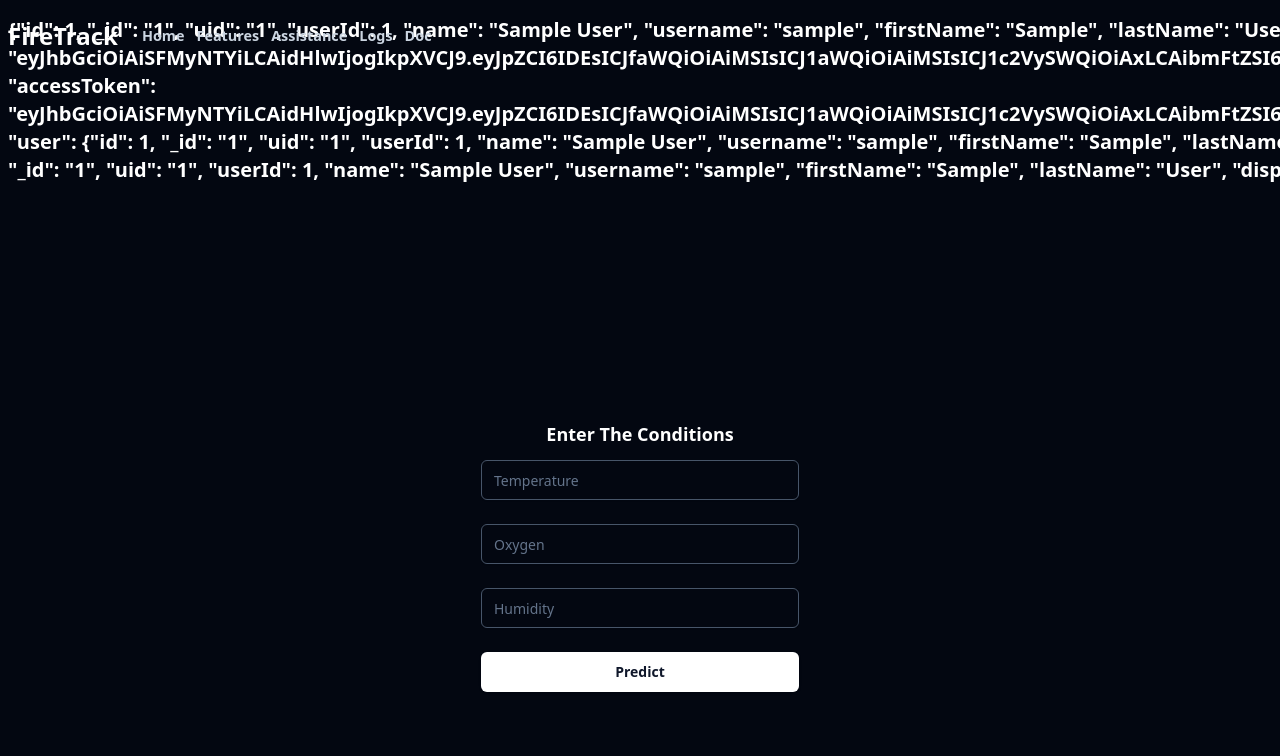
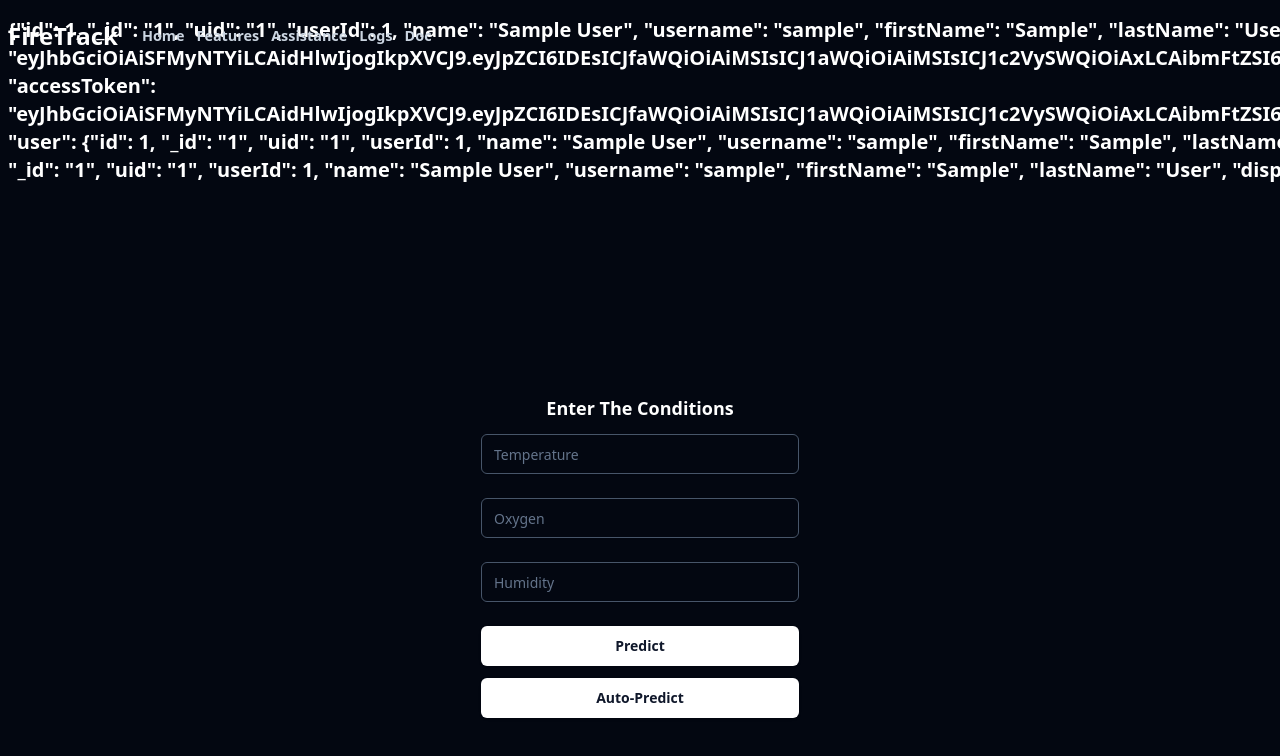
Before and after one commit to Shashivadan/FireTrack, a React app in the folder Frontend/: page /froestprediction in a window 1280 px wide. Shown: the top 756 px of the page. Built offline with nearby package versions, Linux system fonts and the light colour scheme; sample sign-in values are in the browser's storage; the HTML template or start-up script is replaced by a standard one.

Commit message:
feature: add auto prediction

```diff
--- a/Frontend/src/pages/HeroModel.tsx
+++ b/Frontend/src/pages/HeroModel.tsx
@@ -48,7 +48,6 @@ function HeroModel() {
   const onSubmit = async (data: FormTypes) => {
     try {
       const { oxygen, temperature, humidity }: FormTypes = data;
-
       const responseData = await axios.get("/api/v1/model", {
         params: {
           oxygen,
@@ -67,6 +66,31 @@ function HeroModel() {
       }
     }
   };
+
+  const handleAutoPredict = () => {
+    if (!navigator.geolocation) {
+      return toast.error("Geolocation not supported")
+    }
+
+    navigator.geolocation.getCurrentPosition(success, error);
+    async function success(position: GeolocationPosition) {
+      const latitude: number = position.coords.latitude;
+      const longitude: number = position.coords.longitude;
+      const response = await axios.get("/api/v1/autoperdiction", {
+        params: {
+          lat: latitude,
+          lon: longitude
+        }
+      })
+      setResult(response.data.result)
+      toast.success("sussesfull")
+    }
+    function error() {
+      console.log("location not avaialbe ")
+    }
+
+
+  }
 
   return (
     <>
@@ -114,10 +138,16 @@ function HeroModel() {
               </span>
               <Button
                 type="submit"
-                className="h-10 font-[700] py-2 px-4 bg-white text-slate-900 hover:bg-white hover:shadow-[0px_0px_10px_10px_rgba(255,255,255,0.1)]"
-              >
+                className="h-10 font-[700] py-2 px-4 bg-white text-slate-900 hover:bg-white hover:shadow-[0px_0px_10px_10px_rgba(255,255,255,0.1)]">
                 Predict
               </Button>
+              <Button
+                type="button"
+                onClick={handleAutoPredict}
+                className="h-10 font-[700] py-2 px-4 bg-white text-slate-900 hover:bg-white hover:shadow-[0px_0px_10px_10px_rgba(255,255,255,0.1)]">
+                Auto-Predict
+              </Button>
+
               <span className=" text-[0.9rem] text-red-900">
                 {errors.root && errors.root.message}
               </span>
```
